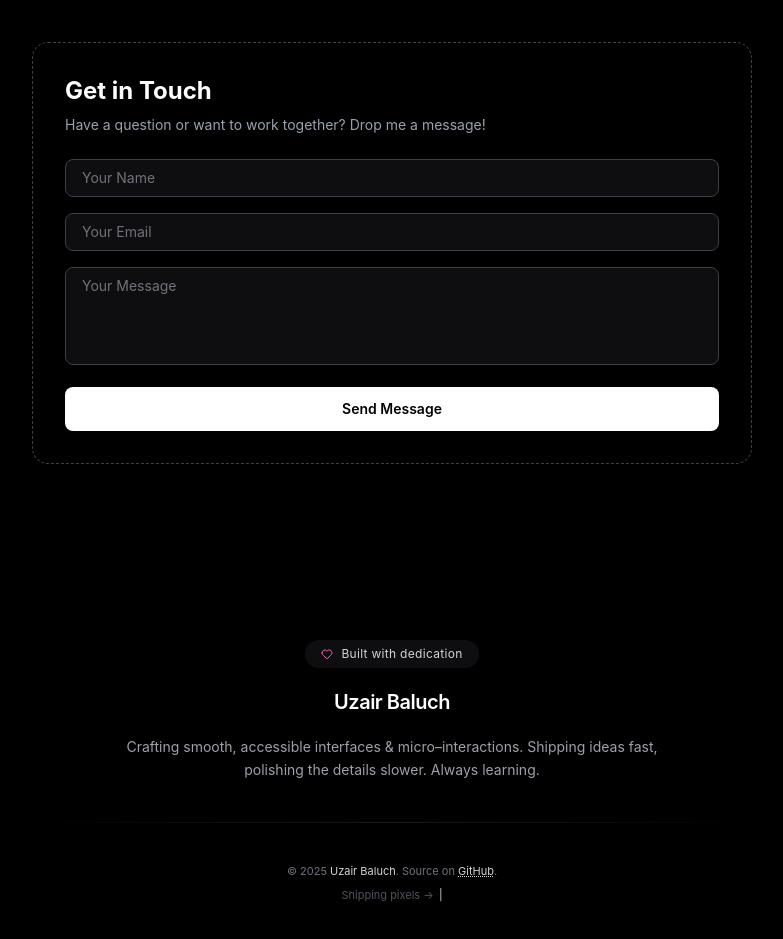
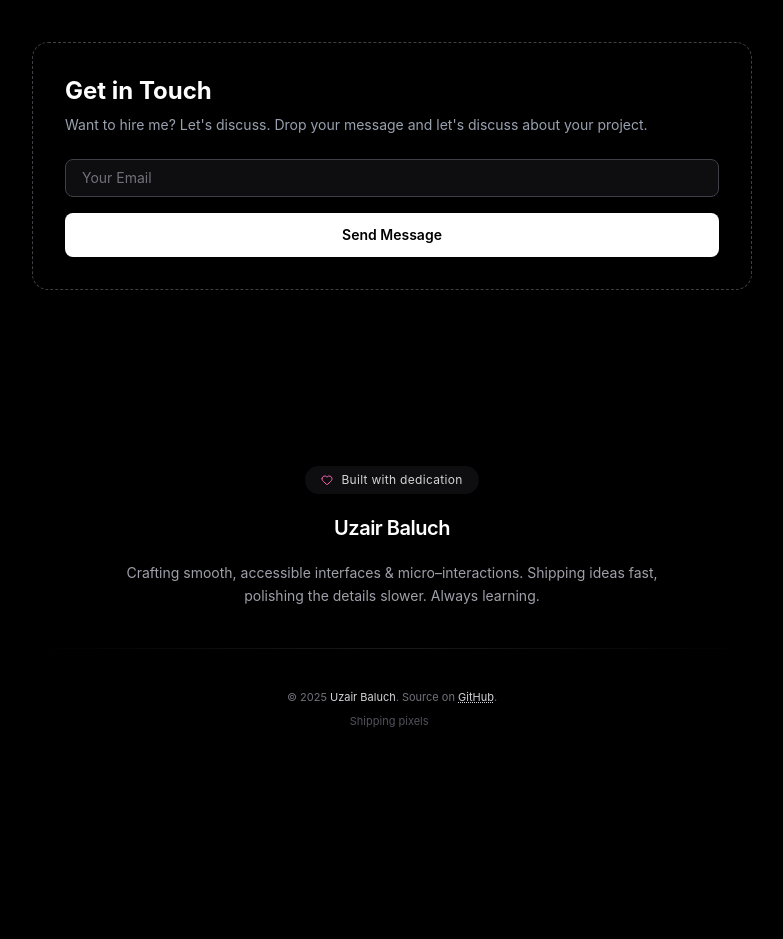
Before and after one commit to UzairBaluch/MyPortfolio, a React (Vite) app: page / in a window 1280 px wide. Shown: the part 2047-2986 px from the top of the page, without its empty margins (248-1031 px from the left). After the commit the page ends 2877 px from the top, so only its background shows below. Built offline with nearby package versions, Linux system fonts and the light colour scheme.

Commit message:
contact form changed

```diff
--- a/src/Components/ContactForm.jsx
+++ b/src/Components/ContactForm.jsx
@@ -3,11 +3,7 @@ import { useTheme } from "../contexts/ThemeContext";
 import emailjs from "@emailjs/browser";
 
 export default function ContactForm() {
-  const [formData, setFormData] = useState({
-    name: "",
-    email: "",
-    message: "",
-  });
+  const [email, setEmail] = useState("");
   const [status, setStatus] = useState(""); // 'success', 'error', or ''
   const { theme } = useTheme();
 
@@ -23,22 +19,11 @@ export default function ContactForm() {
       ? "bg-white text-black hover:bg-gray-100"
       : "bg-slate-900 text-white hover:bg-slate-800";
 
-  const handleChange = (e) => {
-    setFormData({
-      ...formData,
-      [e.target.name]: e.target.value,
-    });
-  };
-
   const handleSubmit = (e) => {
     e.preventDefault();
 
     // Trim values to prevent empty spaces
-    if (
-      !formData.name.trim() ||
-      !formData.email.trim() ||
-      !formData.message.trim()
-    ) {
+    if (!email.trim()) {
       setStatus("error");
       return;
     }
@@ -46,10 +31,10 @@ export default function ContactForm() {
     // EmailJS integration
     emailjs
       .send(
-        "service_viytt6e", // Replace with your EmailJS Service ID
-        "template_cryf6z6", // Replace with your EmailJS Template ID
-        formData, // Form data object
-        "kl78yhcPi0G9Ti1Vs" // Replace with your EmailJS Public Key (if required)
+        "service_viytt6e", // Your EmailJS Service ID
+        "template_cryf6z6", // Your EmailJS Template ID
+        { email }, // Form data object
+        "kl78yhcPi0G9Ti1Vs" // Your EmailJS Public Key
       )
       .then(
         () => setStatus("success"),
@@ -57,7 +42,7 @@ export default function ContactForm() {
       );
 
     // Reset form
-    setFormData({ name: "", email: "", message: "" });
+    setEmail("");
 
     // Reset status after 3 seconds
     setTimeout(() => setStatus(""), 3000);
@@ -73,39 +58,18 @@ export default function ContactForm() {
           Get in Touch
         </h2>
         <p className={`text-sm mb-6 ${descriptionColor}`}>
-          Have a question or want to work together? Drop me a message!
+          Want to hire me? Let's discuss.
+Drop your message and let's discuss about your project.
         </p>
 
         <form onSubmit={handleSubmit} className="space-y-4">
           <input
-            type="text"
-            name="name"
-            value={formData.name}
-            onChange={handleChange}
-            placeholder="Your Name"
-            className={`w-full px-4 py-2 rounded-lg border text-sm focus:outline-none focus:ring-2 focus:ring-offset-2 ${
-              theme === "dark" ? "focus:ring-white" : "focus:ring-slate-900"
-            } ${inputStyles}`}
-          />
-
-          <input
             type="email"
             name="email"
-            value={formData.email}
-            onChange={handleChange}
+            value={email}
+            onChange={(e) => setEmail(e.target.value)}
             placeholder="Your Email"
             className={`w-full px-4 py-2 rounded-lg border text-sm focus:outline-none focus:ring-2 focus:ring-offset-2 ${
-              theme === "dark" ? "focus:ring-white" : "focus:ring-slate-900"
-            } ${inputStyles}`}
-          />
-
-          <textarea
-            name="message"
-            value={formData.message}
-            onChange={handleChange}
-            placeholder="Your Message"
-            rows={4}
-            className={`w-full px-4 py-2 rounded-lg border text-sm focus:outline-none focus:ring-2 focus:ring-offset-2 resize-none ${
               theme === "dark" ? "focus:ring-white" : "focus:ring-slate-900"
             } ${inputStyles}`}
           />
@@ -125,7 +89,7 @@ export default function ContactForm() {
         )}
         {status === "error" && (
           <p className="mt-4 text-sm text-red-500 text-center">
-            Please fill in all fields or try again.
+            Please fill the field or try again.
           </p>
         )}
       </div>
```
